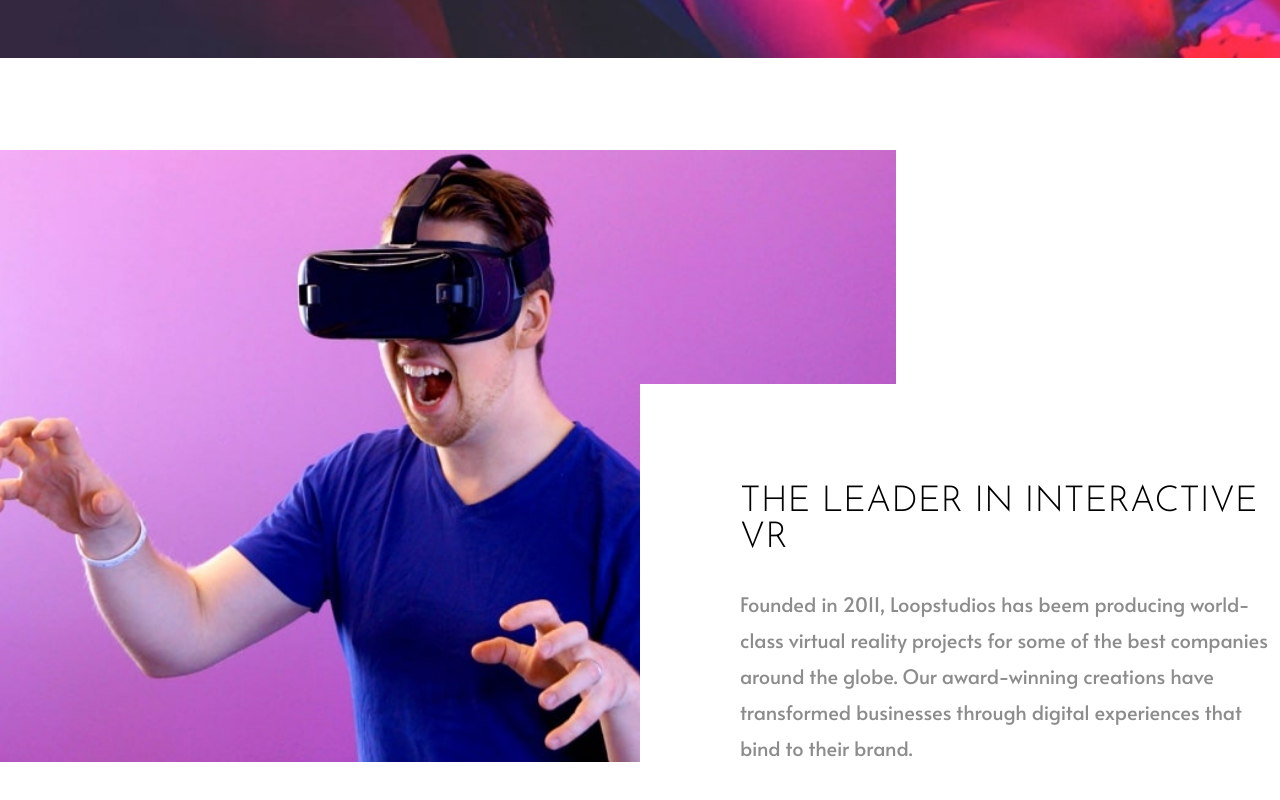
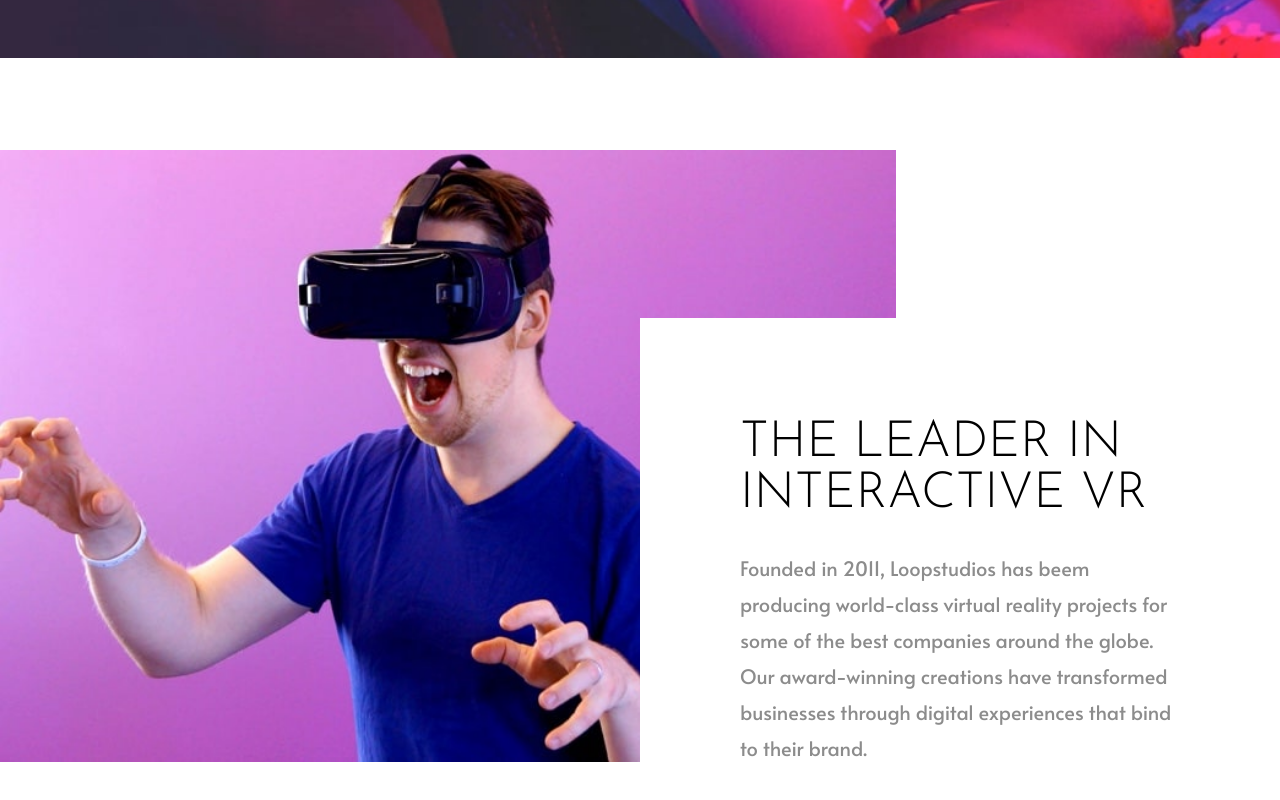
Before and after one commit to undstory/Loopstudios-landpage---Frontend-Mentor-, a React (Create React App) app: page / in a window 1280 px wide. Shown: the part 742-1542 px from the top of the page. Built offline with nearby package versions, Linux system fonts and the light colour scheme.

Commit message:
intro media works

```diff
--- a/src/layouts/Intro.js
+++ b/src/layouts/Intro.js
@@ -12,32 +12,84 @@
     flex-direction: row;
     align-items: center;
     justify-content: center;
+
+    @media (max-width: 997px) {
+    padding-top: 10rem;
+    }
 `;
 
 const ContentWrapper = styled.div`
     width: 1440px;
     margin: 0 auto;
     position: relative;
+
+    @media (max-width: 997px) {
+        display: flex;
+        flex-direction: column;
+        align-items: center;
+    justify-content: center;
+    }
 `;
 
 const Img = styled.img`
     width: 70%;
+
+    @media (max-width: 997px) {
+
+        width: 90%;
+    }
 `;
 
 const StyledBox = styled.div`
-    padding: 10rem 0 0 10rem;
+    padding: 10rem 10rem 0 10rem;
     background-color: ${({ theme }) => theme.white};
     position: absolute;
     bottom: 0;
     right: 0;
     z-index: 3000;
     width: 50%;
+
+    @media (max-width: 1220px) {
+        padding: 5rem 5rem 0 5rem;
+    }
+
+    @media (max-width: 997px) {
+        position: static;
+        width: 80%;
+    }
+
+    @media (max-width: 427px) {
+        position: static;
+        width: 90%;
+    }
 `;
 
 const TitleMini = styled(Title)`
-    font-size: 2.8vw;
+    font-size: 5rem;
     color: ${({ theme }) => theme.black};
     margin-bottom: 3rem;
+
+    @media (max-width: 997px) {
+        text-align: center;
+        font-size: 3rem;
+    }
+
+    @media (max-width: 427px) {
+       font-size: 2rem;
+    }
+`;
+
+const StyledParagraph = styled(Paragraph)`
+
+    @media (max-width: 997px) {
+        text-align: center;
+        font-size: 1.5rem;
+    }
+
+    @media (max-width:425px) {
+
+        font-size: 1.2rem;
+    }
 `;
 
 
@@ -47,10 +99,10 @@
             <Img src={img} alt="man with interactive vr" />
             <StyledBox>
                 <TitleMini>The leader in interactive vr</TitleMini>
-                <Paragraph>Founded in 2011, Loopstudios has beem producing world-class virtual
+                <StyledParagraph>Founded in 2011, Loopstudios has beem producing world-class virtual
                     reality projects for some of the best companies around the globe.
                     Our award-winning creations have transformed businesses through digital
-                    experiences that bind to their brand.</Paragraph>
+                    experiences that bind to their brand.</StyledParagraph>
             </StyledBox>
         </ContentWrapper>
 
```
